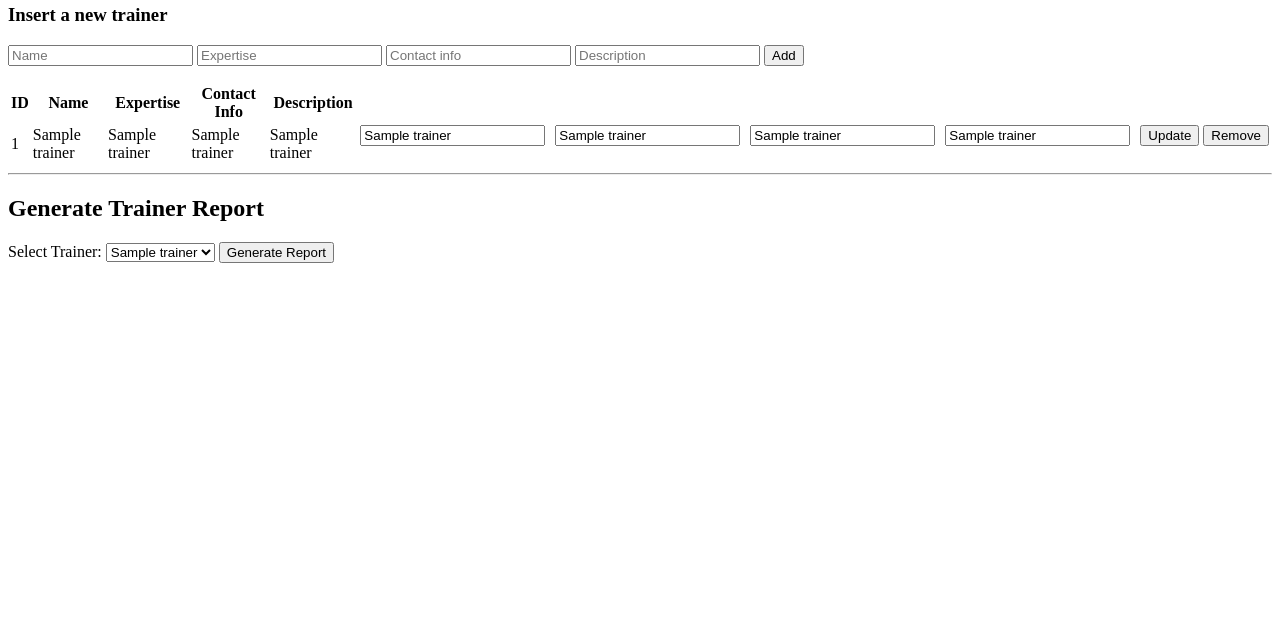
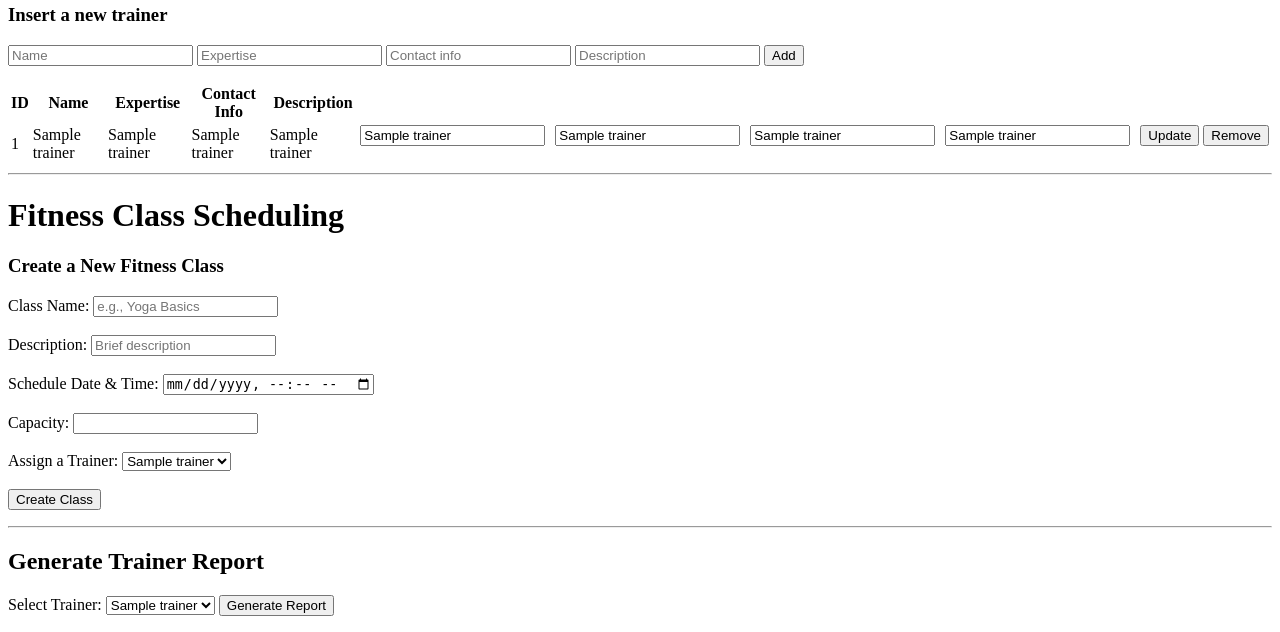
Before and after one commit to mwong3723/Gym-Membership-Application, a Flask app: page /admin_dashboard in a window 1280 px wide. Shown: the part 324-956 px from the top of the page. Before the commit the page ends 587 px from the top, so only its background shows below. Run offline with Flask 3, Linux system fonts and the light colour scheme; a database or web service that is not in the repository returns one stand-in record (values such as "Sample title"); some libraries are stand-ins or nearby versions.

Commit message:
Added Create New Classes Section in admin dashboard

```diff
--- a/app.py
+++ b/app.py
@@ -4,6 +4,7 @@ from werkzeug.security import check_password_hash, generate_password_hash
 from models import tables
 from models import get_db_connection
 from datetime import date
+from datetime import datetime
 from dateutil.relativedelta import relativedelta
 
 
@@ -484,6 +485,36 @@ def view_classes():
 
     return render_template("classes.html", fitness_classes=FITNESS_CLASSES)
 
+@app.route("/admin_dashboard/create_class", methods=["POST"])
+def create_class():
+    if "admin_email" not in session:
+        return redirect(url_for("login"))
+
+    class_name = request.form.get("class_name")
+    description = request.form.get("description")
+    schedule = request.form.get("schedule")
+    capacity = request.form.get("capacity")
+    trainer_id = request.form.get("trainer_id")
+
+    try:
+        conn = get_db_connection()
+        cur = conn.cursor()
+        cur.execute('''
+            INSERT INTO FitnessClass (class_name, description, schedule, capacity, trainer_id)
+            VALUES (%s, %s, %s, %s, %s)
+        ''', (class_name, description, schedule, capacity, trainer_id))
+        conn.commit()
+        cur.close()
+        conn.close()
+
+        flash("New fitness class created successfully!", "success")
+    except Exception as e:
+        import traceback
+        traceback.print_exc()
+        flash(f"Error creating class: {e}", "error")
+
+    return redirect(url_for("admin_dashboard"))
+
 
 if __name__ == "__main__":
     app.run(debug=True)
--- a/templates/admin_dashboard.html
+++ b/templates/admin_dashboard.html
@@ -19,6 +19,7 @@
             {% endif %}
         {% endwith %}
         <body>
+            <!-- Membership Plans-->
             <h1>Membership Plans</h1>
                 <h3>Insert a new plan</h3>
 
@@ -120,6 +121,35 @@
                     {% endfor %}
                 </tbody>
             </table>
+
+            <!-- New Class Scheduling -->
+            <hr>
+            <h1>Fitness Class Scheduling</h1>
+            <h3>Create a New Fitness Class</h3>
+
+            <form method="POST" action="/admin_dashboard/create_class">
+                <label for="class_name">Class Name:</label>
+                <input type="text" name="class_name" placeholder="e.g., Yoga Basics" required><br><br>
+
+                <label for="description">Description:</label>
+                <input type="text" name="description" placeholder="Brief description" required><br><br>
+
+                <label for="schedule">Schedule Date & Time:</label>
+                <input type="datetime-local" name="schedule" required><br><br>
+
+                <label for="capacity">Capacity:</label>
+                <input type="number" name="capacity" min="1" required><br><br>
+
+                <label for="trainer_id">Assign a Trainer:</label>
+                <select name="trainer_id" required>
+                    {% for row in trainers %}
+                        <option value="{{ row.id }}">{{ row.name }}</option>
+                    {% endfor %}
+                </select><br><br>
+
+                <button type="submit">Create Class</button>
+            </form>
+
             <!-- Generating Report dropdown and button -->
             <hr>
             <h2>Generate Trainer Report</h2>
```
